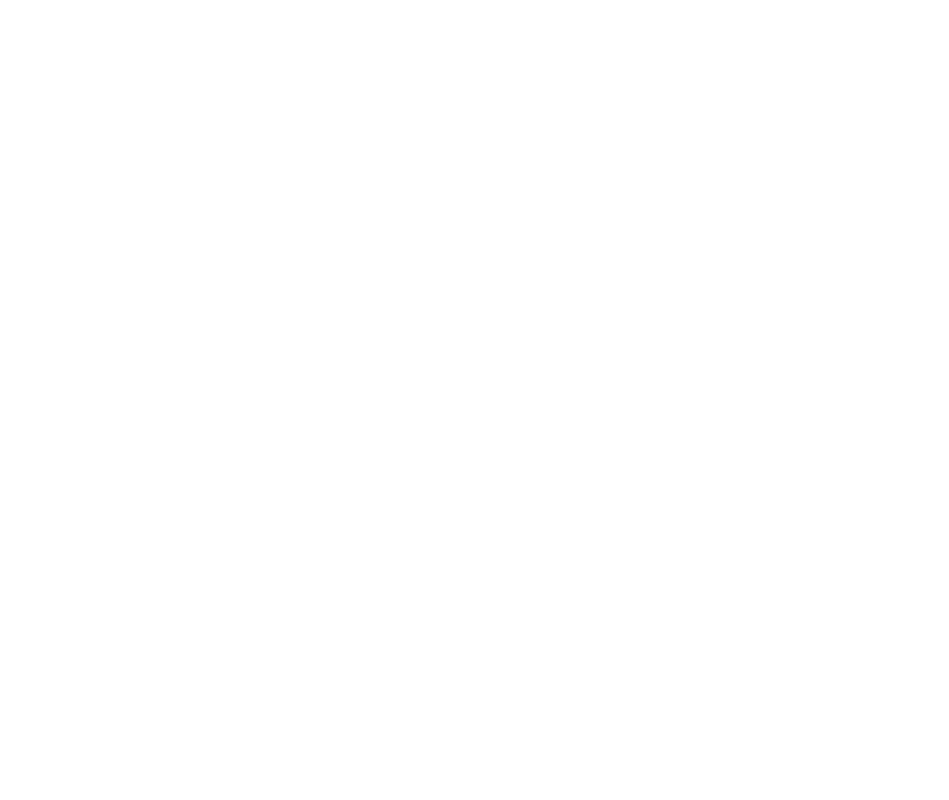
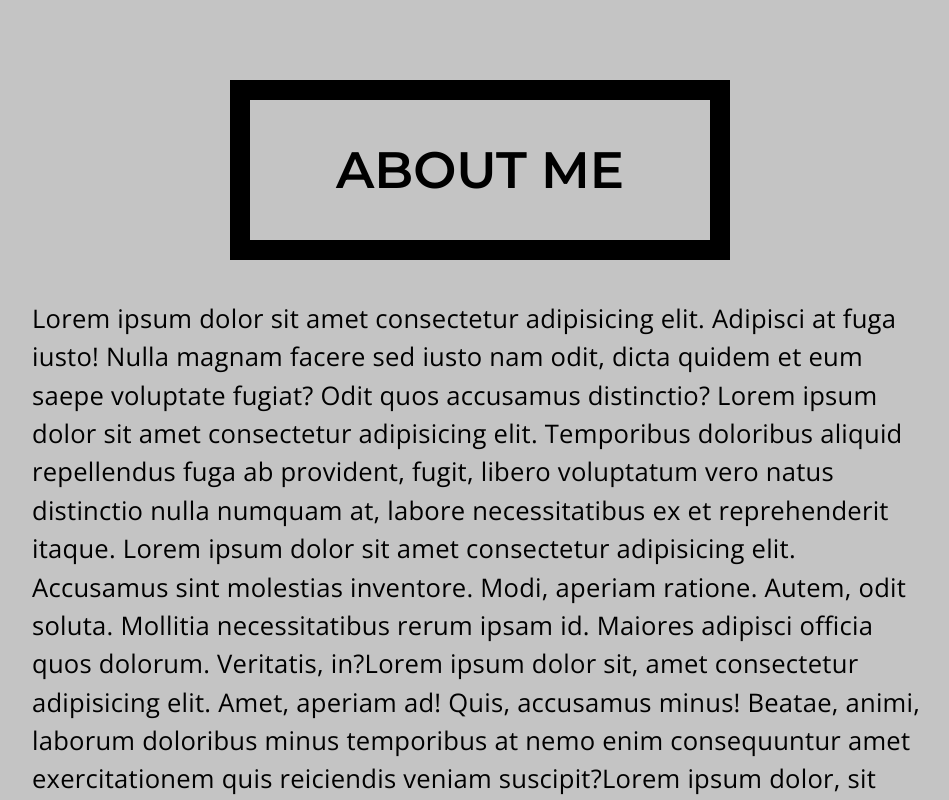
Before and after one commit to berrubino/portfolio, a React (Vite) app: page /about-me in a window 1280 px wide. Before the commit this address had no page. Shown: the top 800 px of the page, without its empty margins (160-1109 px from the left). Built offline with nearby package versions, Linux system fonts and the light colour scheme.

Commit message:
feat:about me styles finished

```diff
--- a/index.html
+++ b/index.html
@@ -6,7 +6,7 @@
     <link rel="preconnect" href="https://fonts.googleapis.com" />
     <link rel="preconnect" href="https://fonts.gstatic.com" crossorigin />
     <link
-      href="https://fonts.googleapis.com/css2?family=Advent+Pro:wght@300&family=Montserrat:wght@100;600&display=swap"
+      href="https://fonts.googleapis.com/css2?family=Advent+Pro:wght@300&family=Montserrat:wght@100;600&family=Open+Sans:wght@300&display=swap"
       rel="stylesheet"
     />
     <meta name="viewport" content="initial-scale=1, width=device-width" />
--- a/src/App.jsx
+++ b/src/App.jsx
@@ -1,11 +1,13 @@
 import React from "react";
 import { Route, Routes } from "react-router-dom";
 import Home from "./components/Home/Home";
+import AboutMe from "./components/AboutMe/AboutMe";
 
 function App() {
   return (
     <Routes>
       <Route path="/" element={<Home />} />
+      <Route path="/about-me" element={<AboutMe />} />
     </Routes>
   );
 }
--- /dev/null
+++ b/src/components/AboutMe/AboutMe.jsx
@@ -0,0 +1,55 @@
+import React from "react";
+import "../AboutMe/aboutMe.css";
+import { Box, Typography } from "@mui/material";
+import blackSeparator from "../../assets/blackSeparator.svg";
+
+function AboutMe() {
+  return (
+    <div className="aboutMe-container">
+      <Box sx={{ display: "flex", justifyContent: "center" }}>
+        <h1 className="aboutMe-title">ABOUT ME</h1>
+      </Box>
+      <Box sx={{ marginTop: "5vh", display: "flex", justifyContent: "center" }}>
+        <Typography
+          sx={{
+            display: "flex",
+            fontFamily: "Open Sans, sans-seri",
+            fontSize: "2vw",
+            color: "black",
+            width: "70vw",
+          }}
+        >
+          Lorem ipsum dolor sit amet consectetur adipisicing elit. Adipisci at
+          fuga iusto! Nulla magnam facere sed iusto nam odit, dicta quidem et
+          eum saepe voluptate fugiat? Odit quos accusamus distinctio? Lorem
+          ipsum dolor sit amet consectetur adipisicing elit. Temporibus
+          doloribus aliquid repellendus fuga ab provident, fugit, libero
+          voluptatum vero natus distinctio nulla numquam at, labore
+          necessitatibus ex et reprehenderit itaque. Lorem ipsum dolor sit amet
+          consectetur adipisicing elit. Accusamus sint molestias inventore.
+          Modi, aperiam ratione. Autem, odit soluta. Mollitia necessitatibus
+          rerum ipsam id. Maiores adipisci officia quos dolorum. Veritatis,
+          in?Lorem ipsum dolor sit, amet consectetur adipisicing elit. Amet,
+          aperiam ad! Quis, accusamus minus! Beatae, animi, laborum doloribus
+          minus temporibus at nemo enim consequuntur amet exercitationem quis
+          reiciendis veniam suscipit?Lorem ipsum dolor, sit amet consectetur
+          adipisicing elit. Doloribus voluptas saepe nobis omnis maxime autem
+          hic, laboriosam voluptatem iusto in tempora officiis corporis
+          explicabo veniam expedita eum, assumenda sequi! Necessitatibus? Lorem
+          ipsum, dolor sit amet consectetur adipisicing elit. Dolore odit
+          repellat, odio soluta ab natus numquam officiis eius placeat modi
+          saepe sapiente vitae suscipit! Nobis quisquam non error maxime soluta.
+        </Typography>
+      </Box>
+      <Box sx={{ display: "flex", justifyContent: "center" }}>
+        <img
+          className="blackSeparator"
+          src={blackSeparator}
+          alt="black separator"
+        />
+      </Box>
+    </div>
+  );
+}
+
+export default AboutMe;
--- /dev/null
+++ b/src/components/AboutMe/aboutMe.css
@@ -0,0 +1,22 @@
+.aboutMe-container {
+  background-color: #c4c4c4;
+  width: 100%;
+  height: 100%;
+}
+
+.aboutMe-title {
+  font-family: Montserrat, sans-serif;
+  font-size: 4vw;
+  font-weight: bold;
+  color: black;
+  border: 1.6vw solid black;
+  width: 30vw;
+  text-align: center;
+  margin-top: 10vh;
+  padding: 3vw;
+}
+
+.blackSeparator {
+  margin-top: 3vh;
+  width: 25vw;
+}
--- a/src/components/Home/Home.jsx
+++ b/src/components/Home/Home.jsx
@@ -9,6 +9,7 @@
 import blackEmailLogo from "../../assets/blackEmailLogo.svg";
 import blackGithubLogo from "../../assets/blackGithubLogo.svg";
 import { Box, Typography, useMediaQuery } from "@mui/material";
+import AboutMe from "../AboutMe/AboutMe";
 
 function Home() {
   const isMobile = useMediaQuery("(max-width: 1023px)");
@@ -18,6 +19,7 @@
   const isDesktop = useMediaQuery("(min-width: 1280px)");
 
   return (
+    <div>
       <div className="container">
         <Navbar />
         <Box
@@ -100,13 +102,17 @@
             <img
               className="icons"
               src={
-              isTabletHorizontal || isDesktop ? blackEmailLogo : whiteEmailLogo
+                isTabletHorizontal || isDesktop
+                  ? blackEmailLogo
+                  : whiteEmailLogo
               }
               alt="Email Logo"
             />
           </Box>
         </Box>
       </div>
+      <AboutMe />
+    </div>
   );
 }
 
```
Also changed, not shown: src/assets/blackSeparator.svg (added). Lines whose indentation alone changed are shown as unchanged.
